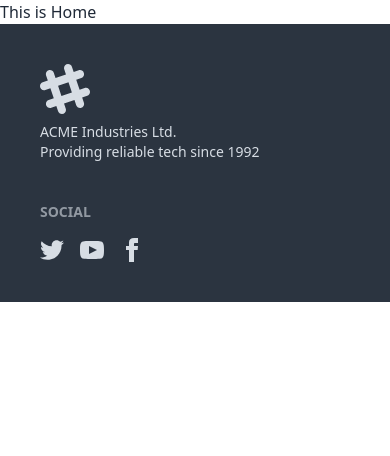
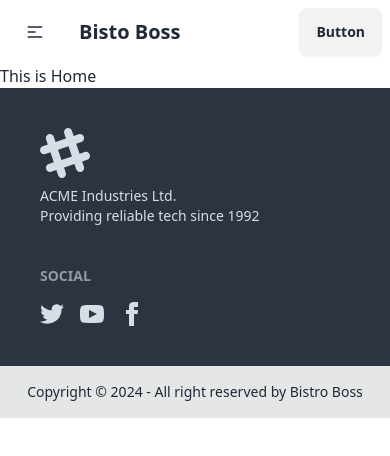
Before and after one commit to sumu9897/bistro-boss-client, a React (Vite) app: page / in a window 390 px wide. Shown: the top 456 px of the page. Built offline with nearby package versions, Linux system fonts and the light colour scheme.

Commit message:
Normal Header and Footer Design Done

```diff
--- a/src/Layout/Main.jsx
+++ b/src/Layout/Main.jsx
@@ -1,9 +1,11 @@
 import { Outlet } from "react-router-dom"
 import Footer from "../pages/shared/Footer/Footer"
+import Navbar from "../pages/shared/NavBar/Navbar"
 
 const Main = () => {
   return (
     <div>
+        <Navbar></Navbar>
       <Outlet></Outlet>
       <Footer></Footer>
     </div>
--- a/src/pages/shared/Footer/Footer.jsx
+++ b/src/pages/shared/Footer/Footer.jsx
@@ -61,6 +61,13 @@
           </div>
         </nav>
       </footer>
+      <footer className="footer footer-center bg-base-300 text-base-content p-4">
+        <aside>
+          <p>
+            Copyright © {new Date().getFullYear()} - All right reserved by Bistro Boss
+          </p>
+        </aside>
+      </footer>
     </div>
   );
 };
--- /dev/null
+++ b/src/pages/shared/NavBar/Navbar.jsx
@@ -0,0 +1,68 @@
+import React from "react";
+
+const Navbar = () => {
+  const navOptions = (
+    <>
+      <li>
+        <a>Item 1</a>
+      </li>
+      <li>
+        <details>
+          <summary>Parent</summary>
+          <ul className="p-2">
+            <li>
+              <a>Submenu 1</a>
+            </li>
+            <li>
+              <a>Submenu 2</a>
+            </li>
+          </ul>
+        </details>
+      </li>
+      <li>
+        <a>Item 3</a>
+      </li>
+    </>
+  );
+  return (
+    <>
+      <div className="navbar bg-base-100">
+        <div className="navbar-start">
+          <div className="dropdown">
+            <div tabIndex={0} role="button" className="btn btn-ghost lg:hidden">
+              <svg
+                xmlns="http://www.w3.org/2000/svg"
+                className="h-5 w-5"
+                fill="none"
+                viewBox="0 0 24 24"
+                stroke="currentColor"
+              >
+                <path
+                  strokeLinecap="round"
+                  strokeLinejoin="round"
+                  strokeWidth="2"
+                  d="M4 6h16M4 12h8m-8 6h16"
+                />
+              </svg>
+            </div>
+            <ul
+              tabIndex={0}
+              className="menu menu-sm dropdown-content bg-base-100 rounded-box z-[1] mt-3 w-52 p-2 shadow"
+            >
+              {navOptions}{" "}
+            </ul>
+          </div>
+          <a className="btn btn-ghost text-xl">Bisto Boss</a>
+        </div>
+        <div className="navbar-center hidden lg:flex">
+          <ul className="menu menu-horizontal px-1">{navOptions}</ul>
+        </div>
+        <div className="navbar-end">
+          <a className="btn">Button</a>
+        </div>
+      </div>
+    </>
+  );
+};
+
+export default Navbar;
```
